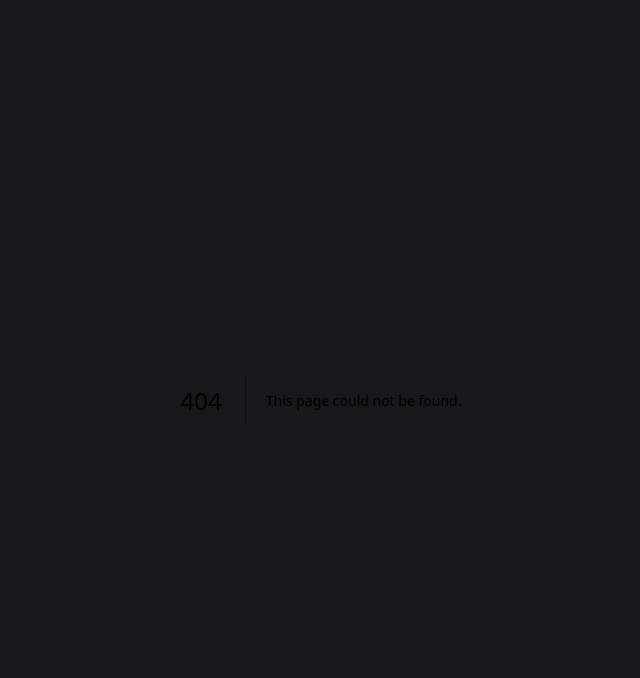
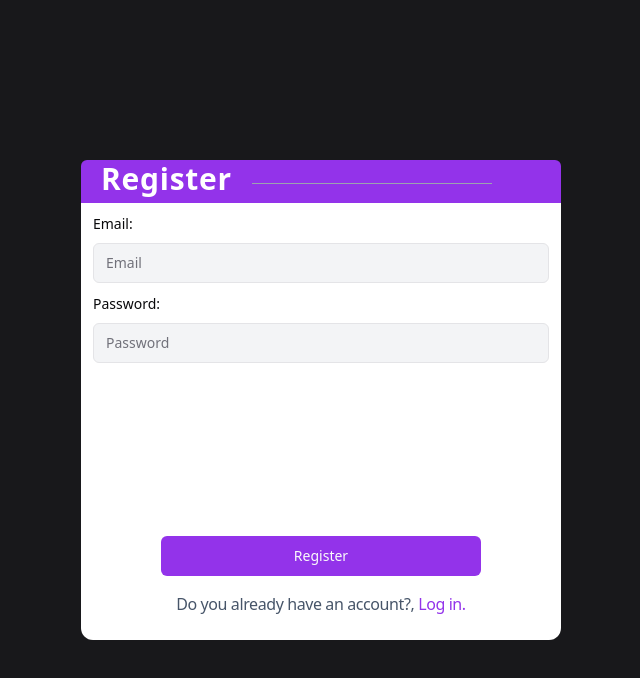
Before and after one commit to x1vaan/Contacts-App-Next, a Next.js app: page /register in a window 1280 px wide. Before the commit this address had no page. Shown: the top 678 px of the page, without its empty margins (319-959 px from the left). Built offline with nearby package versions, Linux system fonts and the light colour scheme; a web font is replaced by a local one.

Commit message:
register y login form

```diff
--- /dev/null
+++ b/app/(auth)/layout.tsx
@@ -0,0 +1,7 @@
+import { ReactNode } from "react";
+
+export default function AuthLayout({ children }: { children: ReactNode }) {
+  return (
+    <div className="w-[85%] xl:w-[30rem] md:w-[30rem] sm:w-[30rem] h-[60%] bg-white flex flex-col items-center rounded-xl">{children}</div>
+  );
+}
--- /dev/null
+++ b/app/(auth)/login/page.tsx
@@ -0,0 +1,13 @@
+import LoginForm from "../../_components/form/LoginForm";
+
+export default function Login() {
+  return (
+    <>
+      <div className="w-full bg-purple-600 rounded-t-md flex justify-start items-center h-[10%]">
+        <h1 className="text-3xl ml-5 mb-1 tracking-wide text-white font-semibold">Login</h1>
+        <span className="block w-[50%] border-b border-gray-400 ml-5 mt-1"></span>
+      </div>
+      <LoginForm />
+    </>
+  );
+}
--- /dev/null
+++ b/app/(auth)/register/page.tsx
@@ -0,0 +1,13 @@
+import RegisterForm from "@/app/_components/form/RegisterForm";
+
+export default function Register() {
+  return (
+    <>
+      <div className="w-full bg-purple-600 rounded-t-md flex justify-start items-center h-[10%]">
+        <h1 className="text-3xl ml-5 mb-1 tracking-wide text-white font-semibold">Register</h1>
+        <span className="block w-[50%] border-b border-gray-400 ml-5 mt-1"></span>
+      </div>
+      <RegisterForm />
+    </>
+  );
+}
--- a/app/_components/form/LoginForm.tsx
+++ b/app/_components/form/LoginForm.tsx
@@ -79,7 +79,7 @@ export default function LoginForm() {
           <p className="text-base font-medium tracking-tight text-slate-600 text-center">
             If you do not have an account,{" "}
             <Link href="/register" className="text-purple-600">
-              Register
+              Register.
             </Link>
           </p>
         </div>
--- a/app/_components/form/RegisterForm.tsx
+++ b/app/_components/form/RegisterForm.tsx
@@ -0,0 +1,71 @@
+"use client";
+import { Button } from "@/components/ui/button";
+import { Form, FormControl, FormDescription, FormField, FormItem, FormLabel, FormMessage } from "@/components/ui/form";
+import { Input } from "@/components/ui/input";
+import { zodResolver } from "@hookform/resolvers/zod";
+import { useForm } from "react-hook-form";
+import Link from "next/link";
+import * as z from "zod";
+
+const formSchema = z.object({
+  email: z.string().email({ message: "Email must be a validate email." }),
+  password: z
+    .string()
+    .min(4, { message: "Password must be at least 4 characters." })
+    .max(20, { message: "Password must not be over 20 characters." }),
+});
+
+export default function RegisterForm() {
+  const form = useForm<z.infer<typeof formSchema>>({
+    resolver: zodResolver(formSchema),
+    defaultValues: {
+      email: "",
+      password: "",
+    },
+  });
+  return (
+    <Form {...form}>
+      <div className="w-[95%] h-full mt-2 flex flex-col justify-start items-center relative">
+        <form onSubmit={() => console.log("Submited")} className="w-full flex flex-col items-center gap-2">
+          <FormField
+            control={form.control}
+            name="email"
+            render={({ field }) => (
+              <FormItem className="w-full">
+                <FormLabel>Email:</FormLabel>
+                <FormControl>
+                  <Input type="email" placeholder="Email" {...field} />
+                </FormControl>
+                <FormMessage />
+              </FormItem>
+            )}
+          />
+          <FormField
+            control={form.control}
+            name="password"
+            render={({ field }) => (
+              <FormItem className="w-full">
+                <FormLabel>Password:</FormLabel>
+                <FormControl>
+                  <Input type="password" placeholder="Password" {...field} />
+                </FormControl>
+                <FormMessage />
+              </FormItem>
+            )}
+          />
+        </form>
+        <div className="flex flex-col w-full justify-center items-center absolute bottom-6 gap-4">
+          <Link href="/home" className="w-[70%]">
+            <Button className="bg-purple-600 w-full transition ease-in delay-100 hover:bg-purple-500 hover:scale-95">Register</Button>
+          </Link>
+          <p className="text-base font-medium tracking-tight text-slate-600 text-center">
+            Do you already have an account?,{" "}
+            <Link href="/login" className="text-purple-600">
+              Log in.
+            </Link>
+          </p>
+        </div>
+      </div>
+    </Form>
+  );
+}
--- /dev/null
+++ b/app/_components/shared/SideBar.tsx
@@ -0,0 +1,9 @@
+"use client"
+
+export default function SideBar(){
+    return (
+        <div>
+
+        </div>
+    )
+}
--- /dev/null
+++ b/app/home/page.tsx
@@ -0,0 +1,12 @@
+import { Button } from "@/components/ui/button";
+import { Loader2 } from "lucide-react";
+
+export default function Home() {
+  return (
+    <div className="flex justify-center items-center w-full h-full">
+      <Button className="bg-white text-slate-900" disabled>
+        <Loader2 className="mr-2 animate-spin" /> Welcome to the Home Page.
+      </Button>
+    </div>
+  );
+}
--- a/app/login/page.tsx
+++ /dev/null
@@ -1,13 +0,0 @@
-import LoginForm from '../_components/form/LoginForm'
-
-export default function Login() {
-  return (
-    <div className="w-[85%] xl:w-[30rem] md:w-[30rem] sm:w-[30rem] h-[60%] bg-white flex flex-col items-center rounded-lg">
-      <div className="w-full bg-gradient-to-b from-zinc-800 to-zinc-700 rounded-t-md flex justify-start items-center h-[10%]">
-        <h1 className="text-3xl ml-5 mb-1 tracking-wide text-white font-semibold">Login</h1>
-        <span className="block w-[50%] border-b border-gray-400 ml-5 mt-1"></span>
-      </div>
-      <LoginForm />
-    </div>
-  );
-}
```
